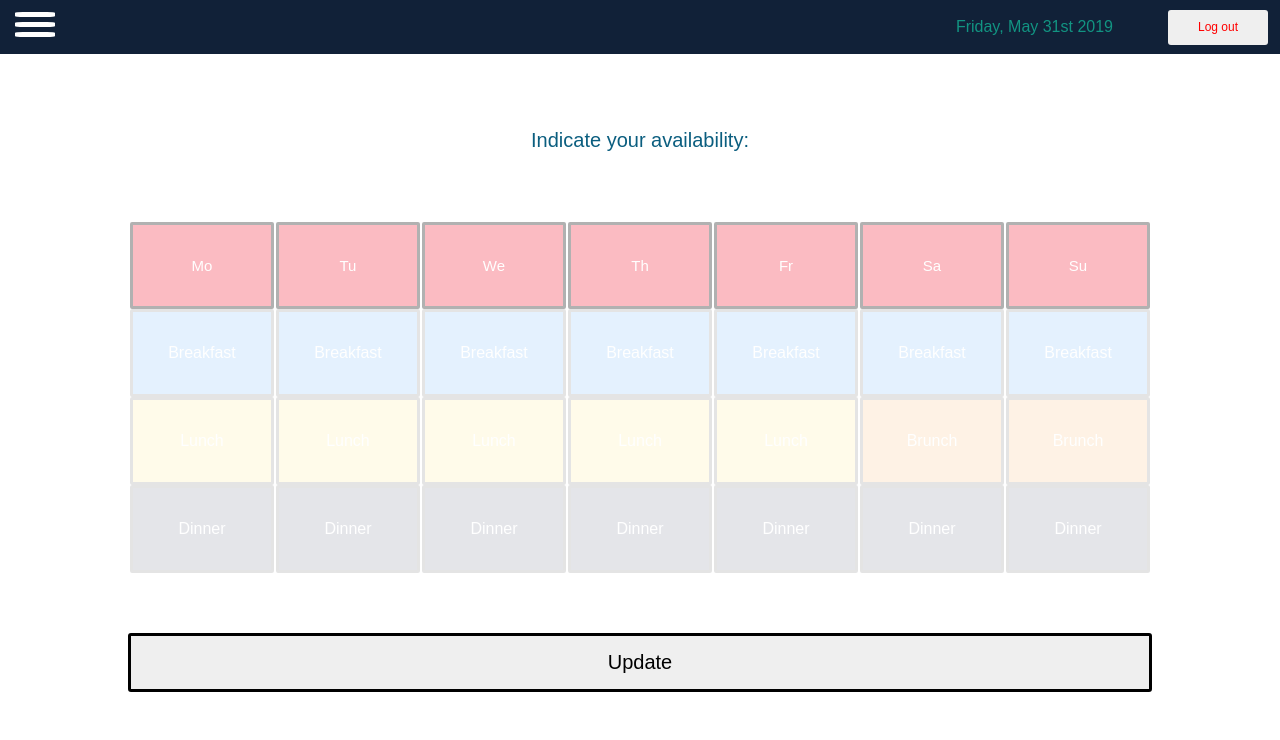
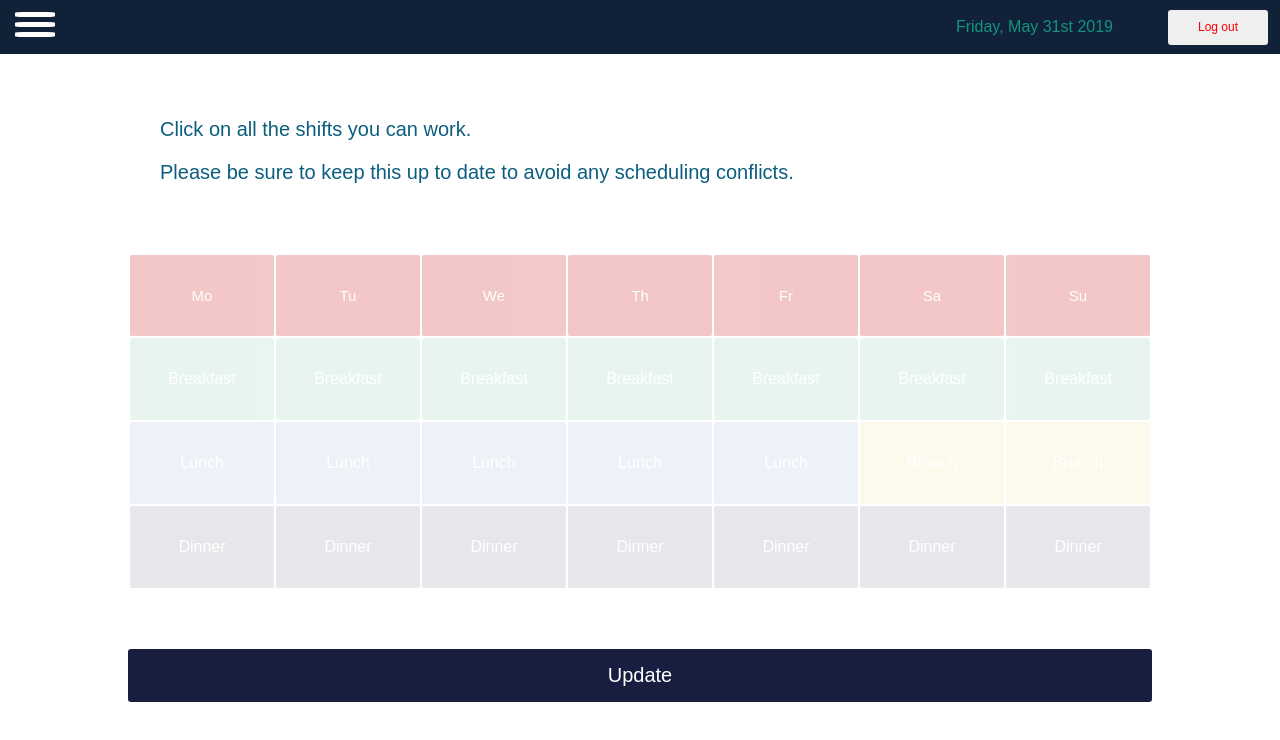
Before and after one commit to yh2n/shift-client, a React (Create React App) app: page /my_account/1/availability in a window 1280 px wide. Shown: the top 740 px of the page. Built offline with nearby package versions, Linux system fonts and the light colour scheme; no server answers.

Commit message:
Change colors and layout

```diff
--- a/src/components/AvailabilityPage.css
+++ b/src/components/AvailabilityPage.css
@@ -11,6 +11,8 @@
     color: #0B5E7F;
     font-size: 20px;
     margin-bottom: 50px;
+    width: 75%;
+    max-width: 1200px;
 }
 
 .availability_container {
@@ -29,15 +31,14 @@
 .availability_btn {
     font-size: 16px;
     padding: 32px;
-    margin: 0px 1px 0 1px;
-    border: solid black;
+    margin: 1px;
     border-radius: 2px;
 }
 
 
-.day:disabled {
+.availability_btn.day {
     cursor: text;
-    background: #F52338;
+    background: rgba(216, 73, 73, 85);
 	color: white;
 }
 
@@ -49,39 +50,51 @@
 
 .breakfast {
     color: white;
-    background: #0682F7
+    background: rgba(38, 165, 106, 65)
+}
+
+.breakfast-unavailable {
+    color: white;
+    background: rgba(38, 165, 106, 0.45)
 }
 
 .lunch {
-    background: #FFDF3D;
+    background: rgba(93, 135, 191, 75);
+	color: white;
+}
+
+.lunch-unavailable {
+    background: rgba(93, 135, 191, 0.45);
 	color: white;
 }
 
 .brunch {
-    background: #F68B09;
+    background: rgba(242, 201, 79, 95);
+	color: white;
+}
+.brunch-unavailable {
+    background: rgba(242, 201, 79, 0.45);
 	color: white;
 }
 
-.dinner {
-    background: #060F36;
+.dinner, .submit_availability {
+    background: rgba(24, 30, 64, 25);
 	color: white;
 }
 
-.unavailable {
-    opacity: 0.1
-}
-
-.available {
-    opacity:1
+.dinner-unavailable, .submit_availability:hover {
+    background: rgba(24, 30, 64, 0.45);
+	color: white;
 }
 
 .submit_availability {
-    border: solid;
     margin-top: 60px;
     padding: 15px;
     font-size: 20px;
     max-width: 1200px;
 }
+
+
 
 @media only screen and (max-width: 1400px) {
     .availability_container {
--- a/src/components/AvailabilityPage.js
+++ b/src/components/AvailabilityPage.js
@@ -29,7 +29,8 @@ export default class AvailabilityPage extends Component {
 					onClose={this.toggleModal}
 				/>
 				<div className="availability_prompt">
-					<p>Indicate your availability:</p>
+					<p>Click on all the shifts you can work.</p>
+					<p>Please be sure to keep this up to date to avoid any scheduling conflicts.</p>
 				</div>
 				<Availability />
 			</div>
```
